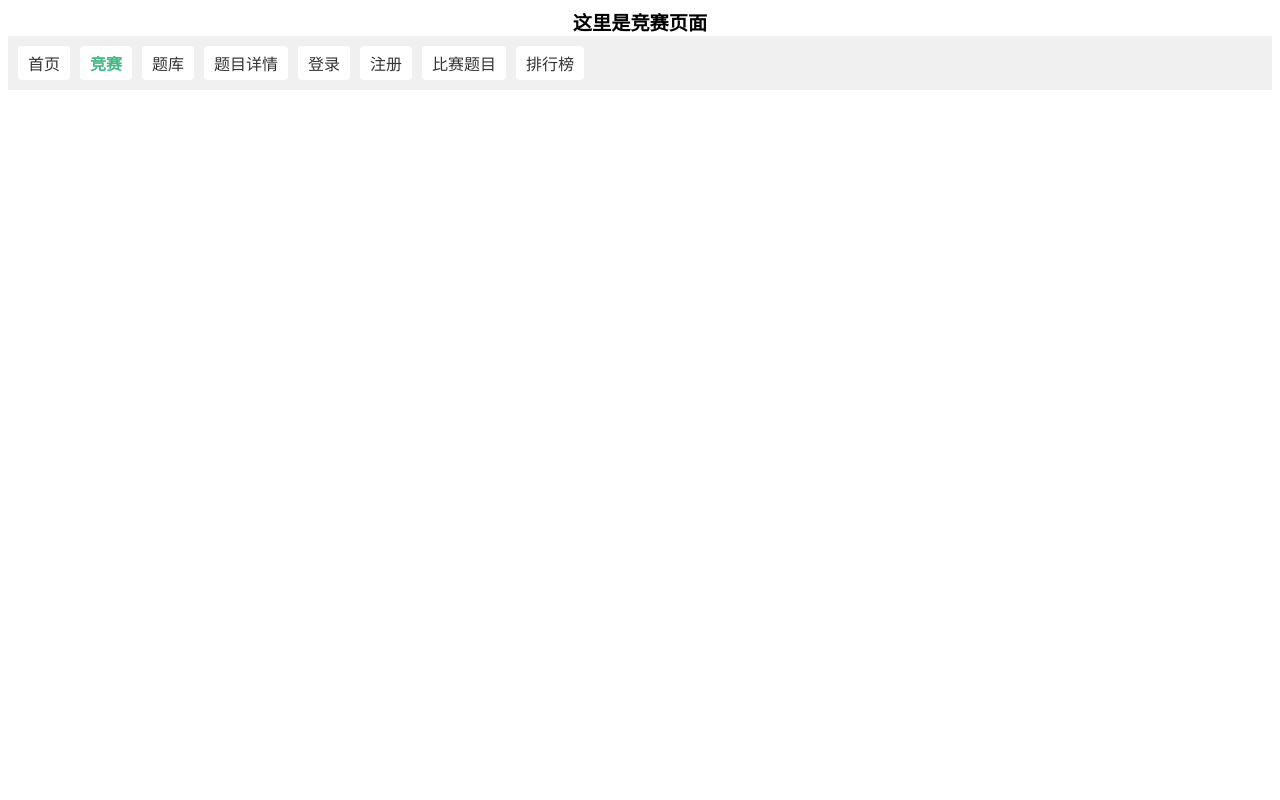
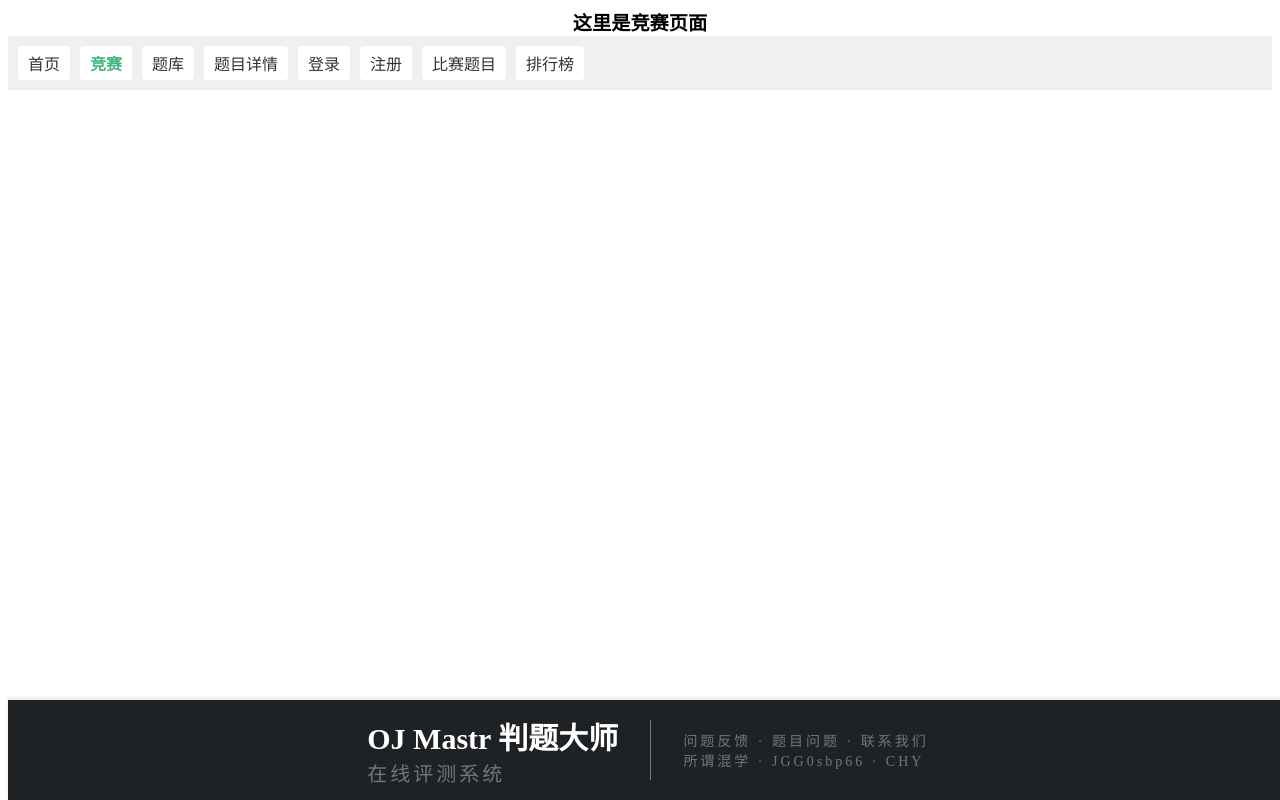
Before and after one commit to JGG0sbp66/reborn_oj_master, a Vue app: page /nav/competition in a window 1280 px wide. Built offline with nearby package versions, Linux system fonts and the light colour scheme; the HTML template or start-up script is replaced by a standard one.

Commit message:
在五个页面添加了页脚组件

```diff
--- /dev/null
+++ b/src/components/foot.vue
@@ -0,0 +1,102 @@
+<template>
+    <footer>
+        <div class="footer">
+            <div class="footer-left">
+                <div class="footer-left-title">OJ Mastr 判题大师</div>
+                <div class="footer-left-content">在线评测系统</div>
+            </div>
+            <div class="line"></div>
+            <div class="footer-right">
+                <div class="footer-right-item">问题反馈 · 题目问题 · 联系我们</div>
+                <div class="footer-right-item">所谓混学 · JGG0sbp66 · CHY</div>
+            </div>
+        </div>
+    </footer>
+</template>
+
+<script lang="ts" setup>
+
+</script>
+
+<style scoped>
+/* body {
+    min-height: 100vh;
+    display: flex;
+    flex-direction: column;
+} */
+
+footer {
+    margin-top: auto;
+    width: 100%;
+    height: 100px; /* 设置footer高度 */
+    background-color: #1f2225;
+    box-shadow: 0 -2px 4px rgba(0, 0, 0, 0.1);
+    animation: fadeIn 1s ease-in-out; /* 添加淡入动画 */
+}
+
+.footer {
+    max-width: 1200px;
+    height: 100%;
+    margin: 0 auto;
+    display: flex;
+    align-items: center;
+    justify-content: center;
+}
+
+.footer-left-title {
+    color: #ffffff;
+    font-size: 30px;
+    font-weight: bolder;
+    transition: color 0.3s ease; /* 添加颜色变化动画 */
+}
+
+.footer-left-title:hover {
+    color: #42b983; /* 鼠标悬停时改变颜色 */
+}
+
+.footer-left-content {
+    color: #757575;
+    font-size: 20px;
+    font-weight: normal;
+    letter-spacing: 3px;
+    transition: color 0.3s ease; /* 添加颜色变化动画 */
+}
+
+.footer-left-content:hover {
+    color: #42b983; /* 鼠标悬停时改变颜色 */
+}
+
+.line {
+    background-color: #767c82;
+    width: 1px;
+    height: 60px;
+    margin-left: 2rem;
+    margin-right: 2rem;
+}
+
+.footer-right {
+    color: #757575;
+    font-size: 14px;
+    font-weight: normal;
+    letter-spacing: 3px;
+}
+
+.footer-right-item {
+    transition: transform 0.3s ease, color 0.3s ease; /* 添加缩放和颜色变化动画 */
+}
+
+.footer-right-item:hover {
+    transform: scale(1.1); /* 鼠标悬停时放大 */
+    color: #42b983; /* 鼠标悬停时改变颜色 */
+}
+
+/* 添加淡入动画 */
+@keyframes fadeIn {
+    from {
+        opacity: 0;
+    }
+    to {
+        opacity: 1;
+    }
+}
+</style>
--- a/src/views/account/login.vue
+++ b/src/views/account/login.vue
@@ -1,19 +1,22 @@
 <template>
-    <showtitle text="这里是登陆页面"/>
-    <navlinks/>
-
+  <showtitle text="这里是登陆页面" />
+  <navlinks />
+  <foot />
 </template>
 
 
 <script setup lang="ts">
-    import {ref,reactive} from "vue"
+import { ref, reactive } from "vue"
 import showtitle from "@/components/test/showtitle.vue"
 import navlinks from "@/components/test/navlinks.vue";
-
+import foot from "@/components/foot.vue";
 </script>
 
 
 <style scoped>
-
-
+footer {
+  position: absolute;
+  bottom: 0;
+  width: 100%;
+}
 </style>
--- a/src/views/account/register.vue
+++ b/src/views/account/register.vue
@@ -1,21 +1,25 @@
 <template>
-    <showtitle text="这里是注册页面"/>
-    <navlinks/>
-    <RegisterForm/>
-
+  <showtitle text="这里是注册页面" />
+  <navlinks />
+  <RegisterForm />
+  <foot />
 </template>
 
 
 <script setup lang="ts">
-    import {ref,reactive} from "vue"
+import { ref, reactive } from "vue"
 import showtitle from "@/components/test/showtitle.vue"
 import navlinks from "@/components/test/navlinks.vue";
 import RegisterForm from "@/components/RegisterForm.vue";
+import foot from "@/components/foot.vue";
 
 </script>
 
 
 <style scoped>
-
-
+footer {
+  position: absolute;
+  bottom: 0;
+  width: 100%;
+}
 </style>
--- a/src/views/nav/competition.vue
+++ b/src/views/nav/competition.vue
@@ -1,19 +1,23 @@
 <template>
-    <showtitle text="这里是竞赛页面"/>
-    <navlinks/>
-
+  <showtitle text="这里是竞赛页面" />
+  <navlinks />
+  <foot />
 </template>
 
 
 <script setup lang="ts">
-    import {ref,reactive} from "vue"
+import { ref, reactive } from "vue"
 import showtitle from "@/components/test/showtitle.vue"
 import navlinks from "@/components/test/navlinks.vue";
+import foot from "@/components/foot.vue";
 
 </script>
 
 
 <style scoped>
-
-
+footer {
+  position: absolute;
+  bottom: 0;
+  width: 100%;
+}
 </style>
--- a/src/views/nav/home.vue
+++ b/src/views/nav/home.vue
@@ -1,19 +1,22 @@
 <template>
-    <showtitle text="这里是首页页面"/>
-    <navlinks/>
-
+  <showtitle text="这里是首页页面" />
+  <navlinks />
+  <foot />
 </template>
 
 
 <script setup lang="ts">
-    import {ref,reactive} from "vue"
+import { ref, reactive } from "vue"
 import showtitle from "@/components/test/showtitle.vue"
 import navlinks from "@/components/test/navlinks.vue";
-
+import foot from "@/components/foot.vue";
 </script>
 
 
 <style scoped>
-
-
+footer {
+  position: absolute;
+  bottom: 0;
+  width: 100%;
+}
 </style>
--- a/src/views/nav/question.vue
+++ b/src/views/nav/question.vue
@@ -1,19 +1,22 @@
 <template>
-    <showtitle text="这里是题库页面"/>
-    <navlinks/>
-
+  <showtitle text="这里是题库页面" />
+  <navlinks />
+  <foot />
 </template>
 
 
 <script setup lang="ts">
-    import {ref,reactive} from "vue"
+import { ref, reactive } from "vue"
 import showtitle from "@/components/test/showtitle.vue"
 import navlinks from "@/components/test/navlinks.vue";
-
+import foot from "@/components/foot.vue";
 </script>
 
 
 <style scoped>
-
-
+footer {
+  position: absolute;
+  bottom: 0;
+  width: 100%;
+}
 </style>
```
Lines whose indentation alone changed are shown as unchanged.
